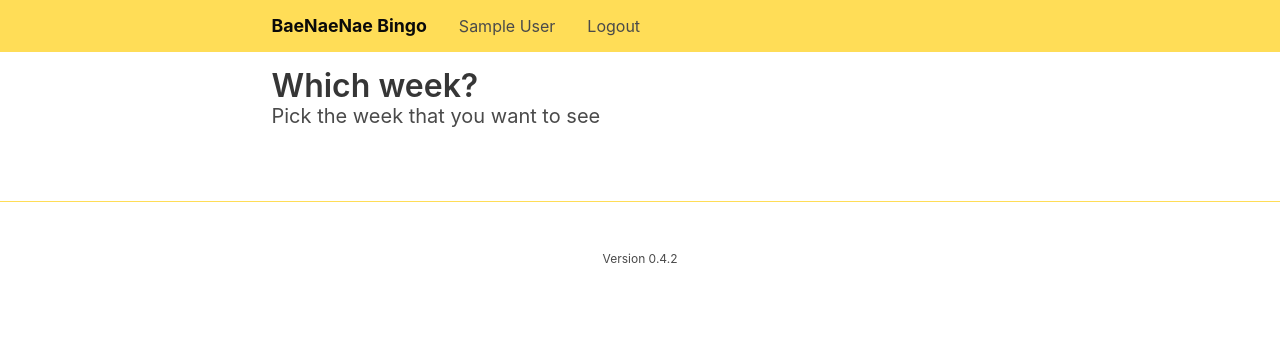
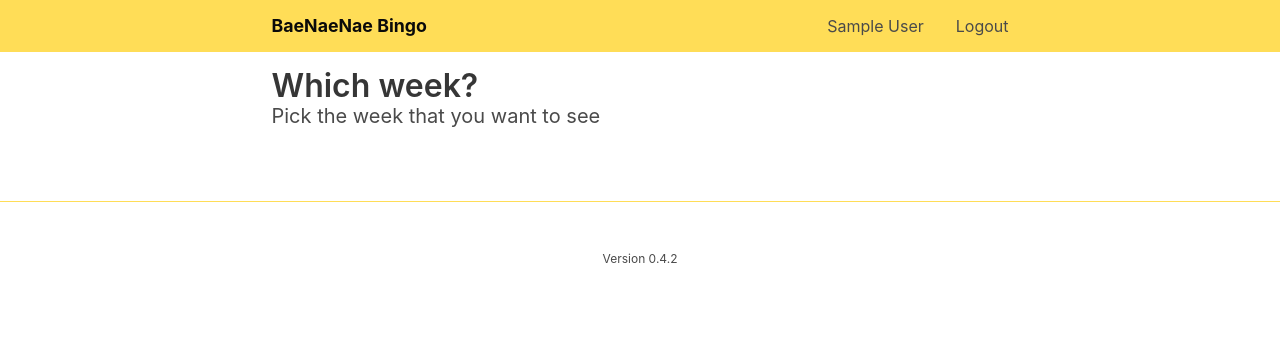
Before and after one commit to jayhale/bingo, a Django app: page / in a window 1280 px wide. Shown: the top 363 px of the page. Run offline with Django 3.2, Linux system fonts and the light colour scheme; the visitor is signed in with stand-in values (Sample User, id 1); data that the repository does not hold is empty.

Commit message:
Put the menu back where it was.

```diff
--- a/utilities/templates/base.html
+++ b/utilities/templates/base.html
@@ -22,6 +22,7 @@
             <span></span>
           </button>
         </div>
+        <div class="navbar-end">
           <div class="navbar-menu" id="navbar-menu">
             {% if user.is_authenticated %}
             <span class="navbar-item">{{ user.get_full_name }}</span>
@@ -29,6 +30,7 @@
             {% else %}
             <a class="navbar-item" href="{% url 'login' %}">Login</a>
             {% endif %}
+          </div>
         </div>
       </div>
     </nav>
```
Lines whose indentation alone changed are shown as unchanged.
